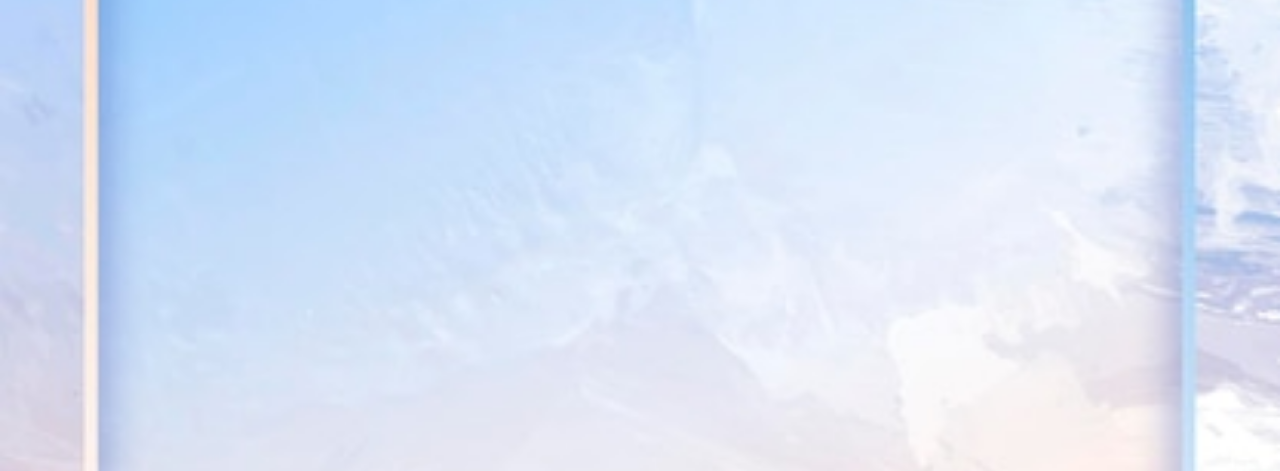
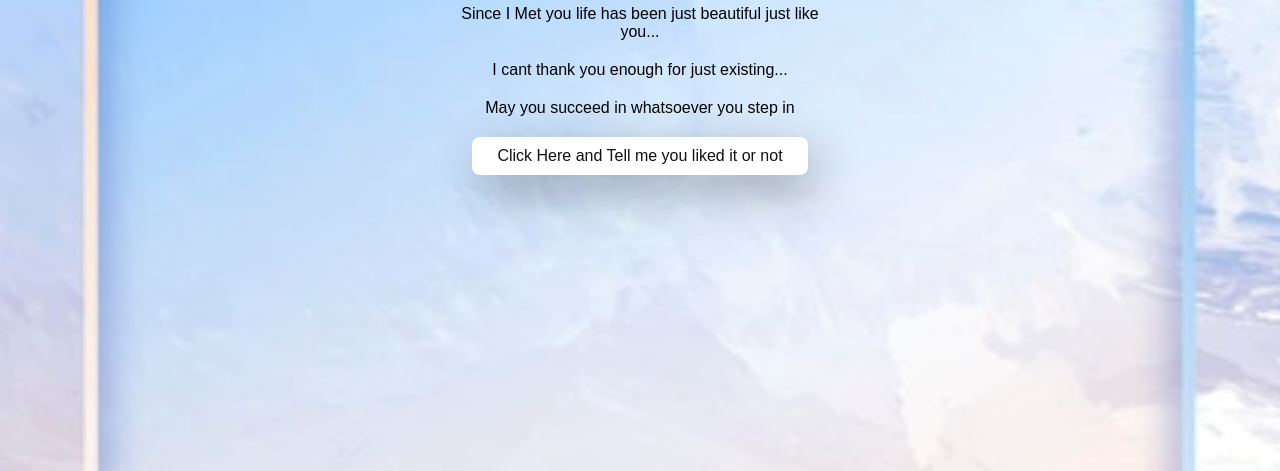
Before and after one commit to code-yug/bdayqueengoes18, a plain HTML site: page nu_2.html in a window 1280 px wide. Shown: the part 329-800 px from the top of the page. Drawn offline with Linux system fonts and the light colour scheme.

Commit message:
Update nu_2.html(ss1)

```diff
--- a/nu_2.html
+++ b/nu_2.html
@@ -5,7 +5,7 @@
             <meta name="viewport" content="width=device-width, initial-scale=1.0" />
             <title>Happy Birthday Saloni</title>
             <h1>You Are Special.... </h1>
-            <link rel="stylesheet2" href="./stylesheet2.css" />
+            <link rel="stylesheet" href="./stylesheet.css" />
  </head>
     <body>
         <div class="container">
```
